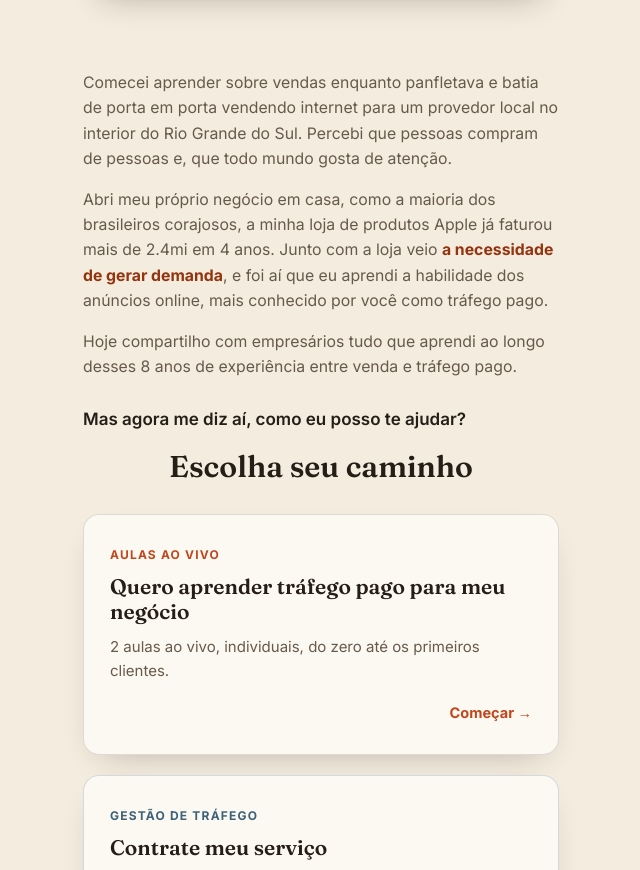
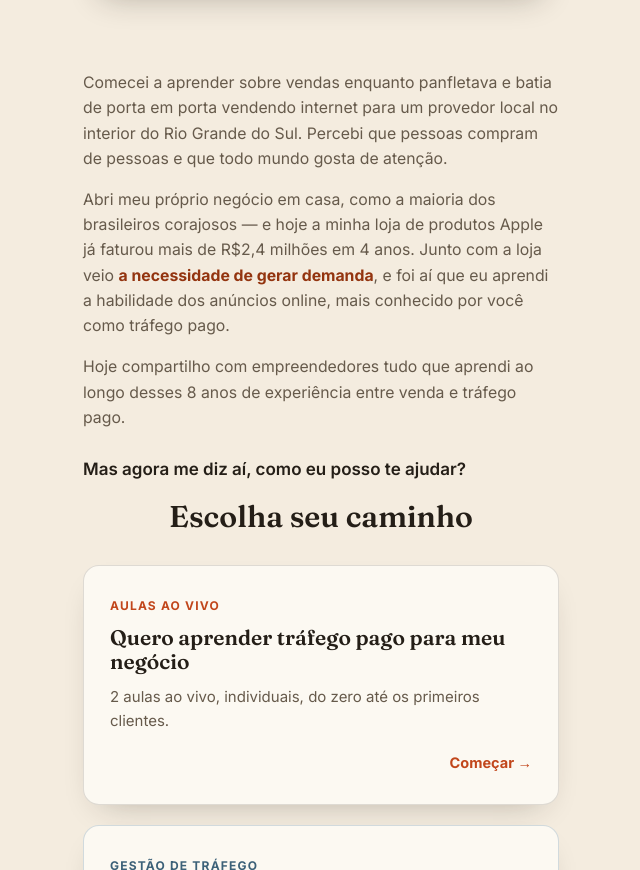
Before and after one commit to streda-bit/streda, a plain HTML site: page index.html in a window 1280 px wide. Shown: the part 1118-1988 px from the top of the page, without its empty margins (319-959 px from the left). Drawn offline with Linux system fonts and the light colour scheme.

```diff
--- a/index.html
+++ b/index.html
@@ -230,9 +230,9 @@
 
   <section class="about wrap" id="sobre">
     <div class="reveal">
-      <p>Comecei aprender sobre vendas enquanto panfletava e batia de porta em porta vendendo internet para um provedor local no interior do Rio Grande do Sul. Percebi que pessoas compram de pessoas e, que todo mundo gosta de atenção.</p>
-      <p>Abri meu próprio negócio em casa, como a maioria dos brasileiros corajosos, a minha loja de produtos Apple já faturou mais de 2.4mi em 4 anos. Junto com a loja veio <span class="highlight">a necessidade de gerar demanda</span>, e foi aí que eu aprendi a habilidade dos anúncios online, mais conhecido por você como tráfego pago.</p>
-      <p>Hoje compartilho com empresários tudo que aprendi ao longo desses 8 anos de experiência entre venda e tráfego pago.</p>
+      <p>Comecei a aprender sobre vendas enquanto panfletava e batia de porta em porta vendendo internet para um provedor local no interior do Rio Grande do Sul. Percebi que pessoas compram de pessoas e que todo mundo gosta de atenção.</p>
+      <p>Abri meu próprio negócio em casa, como a maioria dos brasileiros corajosos — e hoje a minha loja de produtos Apple já faturou mais de R$2,4 milhões em 4 anos. Junto com a loja veio <span class="highlight">a necessidade de gerar demanda</span>, e foi aí que eu aprendi a habilidade dos anúncios online, mais conhecido por você como tráfego pago.</p>
+      <p>Hoje compartilho com empreendedores tudo que aprendi ao longo desses 8 anos de experiência entre venda e tráfego pago.</p>
       <p class="closing">Mas agora me diz aí, como eu posso te ajudar?</p>
     </div>
   </section>
```
